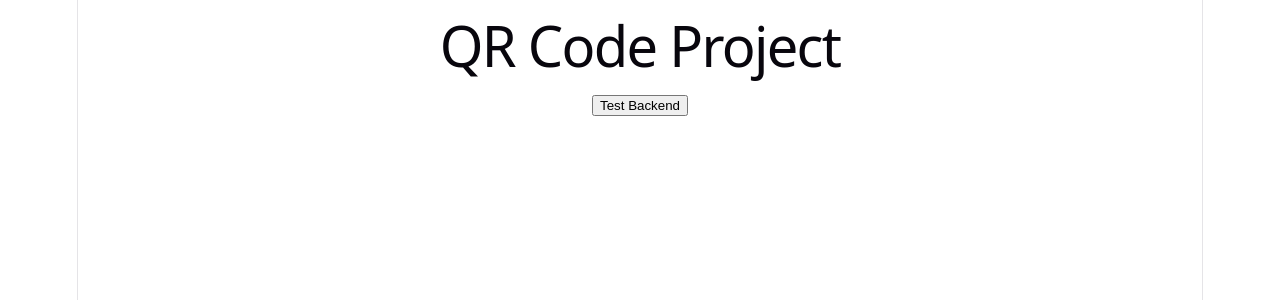
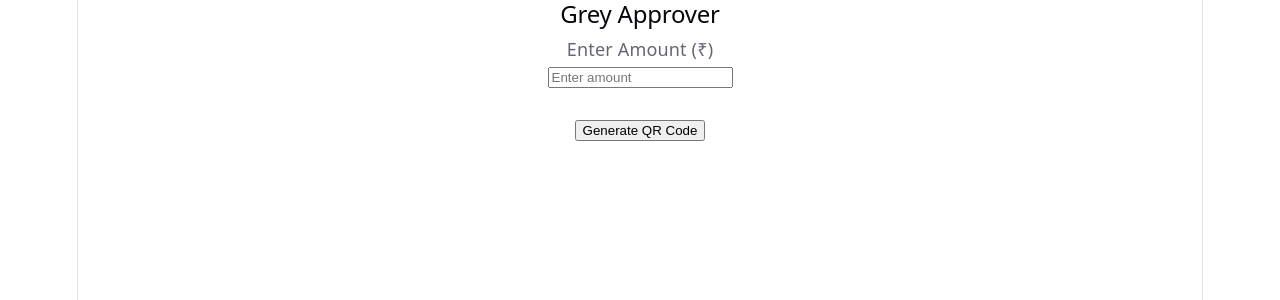
Before and after one commit to RaviJM/GreyApproval, a React app in the folder Frontend/: page / in a window 1280 px wide. Shown: the top 300 px of the page. Built offline with nearby package versions, Linux system fonts and the light colour scheme; the HTML template or start-up script is replaced by a standard one.

Commit message:
Generate QR code functionality, UI changes

```diff
--- a/Frontend/src/App.jsx
+++ b/Frontend/src/App.jsx
@@ -1,22 +1,90 @@
 import { useState } from "react";
+import { QRCodeSVG } from "qrcode.react";
 
 function App() {
-  const [message, setMessage] = useState("");
+  const [amount, setAmount] = useState("");
+  const [upiUrl, setUpiUrl] = useState("");
+  const [loading, setLoading] = useState(false);
+  const [error, setError] = useState("");
 
-  async function checkBackend() {
-    const response = await fetch("http://localhost:3000/api/health");
+  async function generateQR(e) {
+    e.preventDefault();
 
-    const data = await response.json();
-    setMessage(data.message);
+    setUpiUrl("");
+    setError("");
+    setLoading(true);
+
+    try {
+      const response = await fetch("http://localhost:3000/api/generateQR", {
+        method: "POST",
+        headers: {
+          "Content-Type": "application/json",
+        },
+        body: JSON.stringify({
+          amount: Number(amount),
+        }),
+      });
+
+      const data = await response.json();
+
+      if (!response.ok) {
+        throw new Error(data.message || "Failed to generate QR");
+      }
+
+      setUpiUrl(data.paymentUrl);
+    } catch (err) {
+      setError(err.message);
+    } finally {
+      setLoading(false);
+    }
+  }
+
+  function goToGeneratePage() {
+    setAmount("");
+    setUpiUrl("");
+    setError("");
+    setLoading(false);
   }
 
   return (
     <div>
-      <h1>QR Code Project</h1>
+      <h2>Grey Approver</h2>
 
-      <button onClick={checkBackend}>Test Backend</button>
+      {!upiUrl ? (
+        <form onSubmit={generateQR}>
+          <label htmlFor="amount">Enter Amount (₹)</label>
+          <br />
 
-      <p>{message}</p>
+          <input
+            id="amount"
+            type="number"
+            min="0.01"
+            step="0.01"
+            value={amount}
+            onChange={(e) => setAmount(e.target.value)}
+            placeholder="Enter amount"
+            required
+          />
+
+          <br />
+          <br />
+
+          <button type="submit" disabled={loading}>
+            {loading ? "Generating..." : "Generate QR Code"}
+          </button>
+        </form>
+      ) : (
+        <div>
+          <QRCodeSVG value={upiUrl} size={300} level="M" marginSize={4} />
+
+          <p>Amount: ₹{Number(amount).toFixed(2)}</p>
+
+          <button onClick={goToGeneratePage}>Go to generate page again</button>
+          {/* <p>{upiUrl}</p> */}
+        </div>
+      )}
+
+      {error && <p>{error}</p>}
     </div>
   );
 }
```
Also changed, not shown: 1 other file (tests, documents, lock files or other folders).
